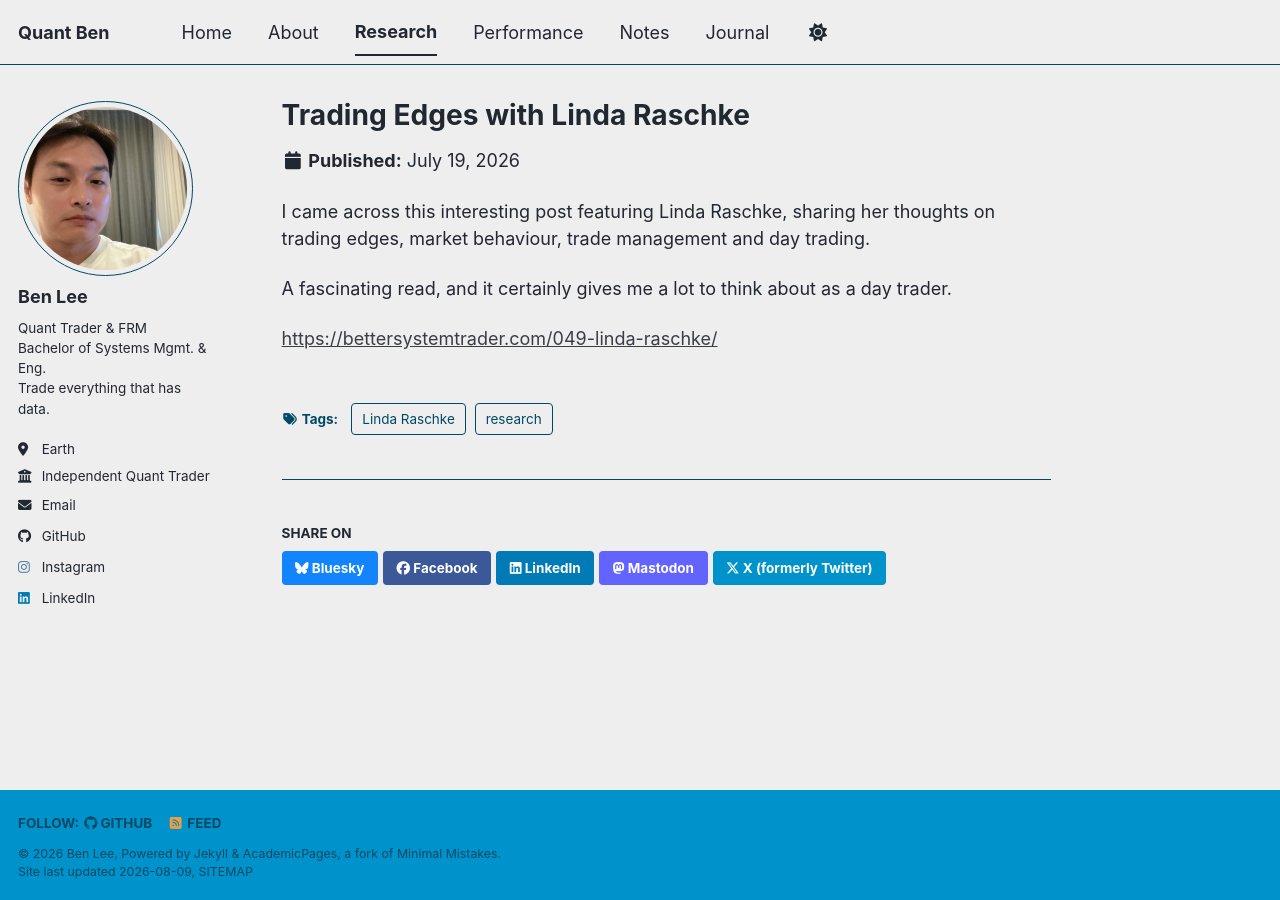
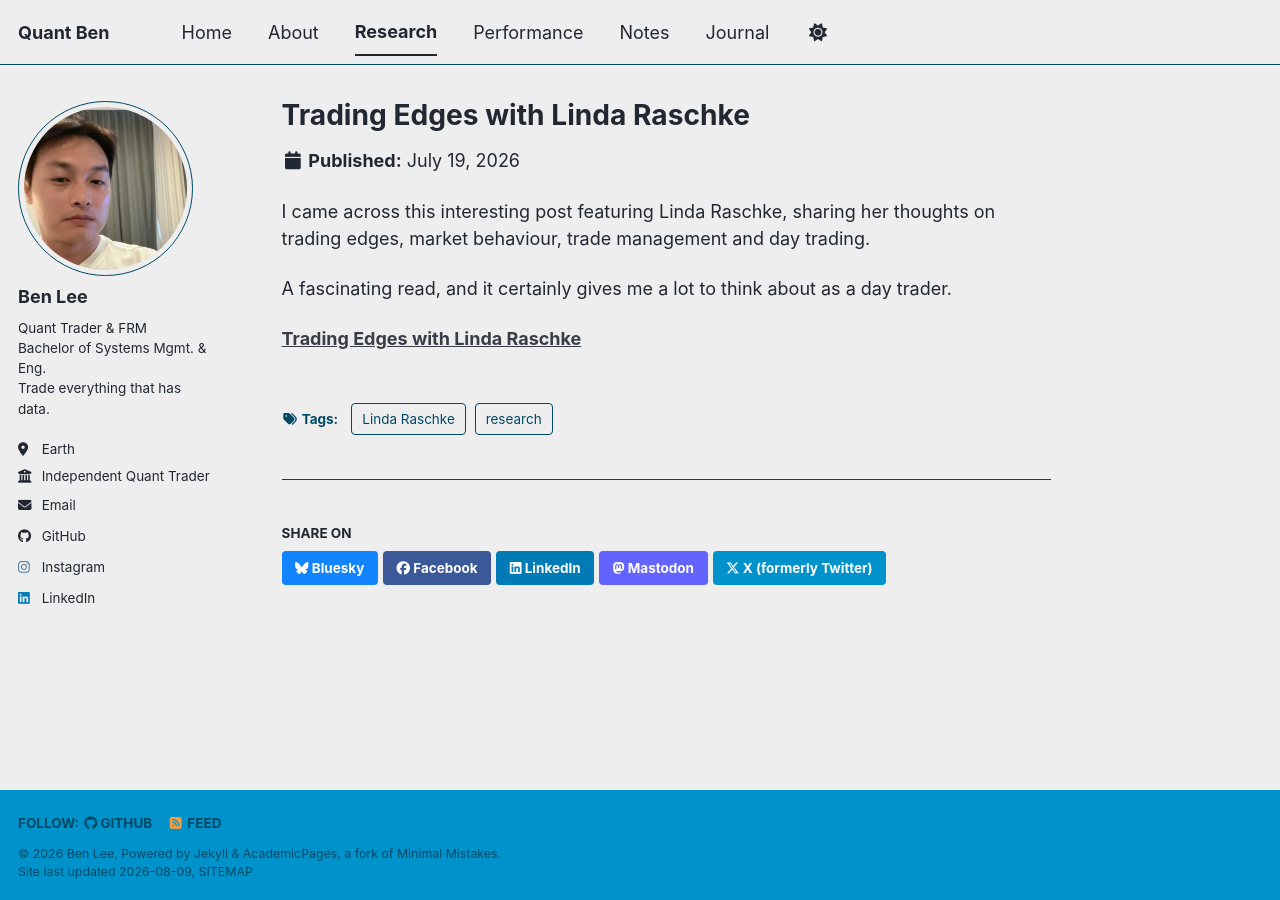
Before and after one commit to leebh1119/leebh1119.github.io, a Jekyll site: the page built from _research/2026-07-19-research-01.md, in a window 1280 px wide. Built offline with Jekyll 4.4.1, drawn with Linux system fonts in a browser that asks for light colours; a style sheet for code colours, icons or effects is not loaded.

Commit message:
updated research

```diff
--- a/_research/2026-07-19-research-01.md
+++ b/_research/2026-07-19-research-01.md
@@ -11,4 +11,6 @@ I came across this interesting post featuring Linda Raschke, sharing her thought
 
 A fascinating read, and it certainly gives me a lot to think about as a day trader.
 
-[https://bettersystemtrader.com/049-linda-raschke/](https://bettersystemtrader.com/049-linda-raschke/)
+<a href="https://bettersystemtrader.com/049-linda-raschke/" target="_blank" rel="noopener noreferrer">
+<strong>Trading Edges with Linda Raschke</strong>
+</a>
```
